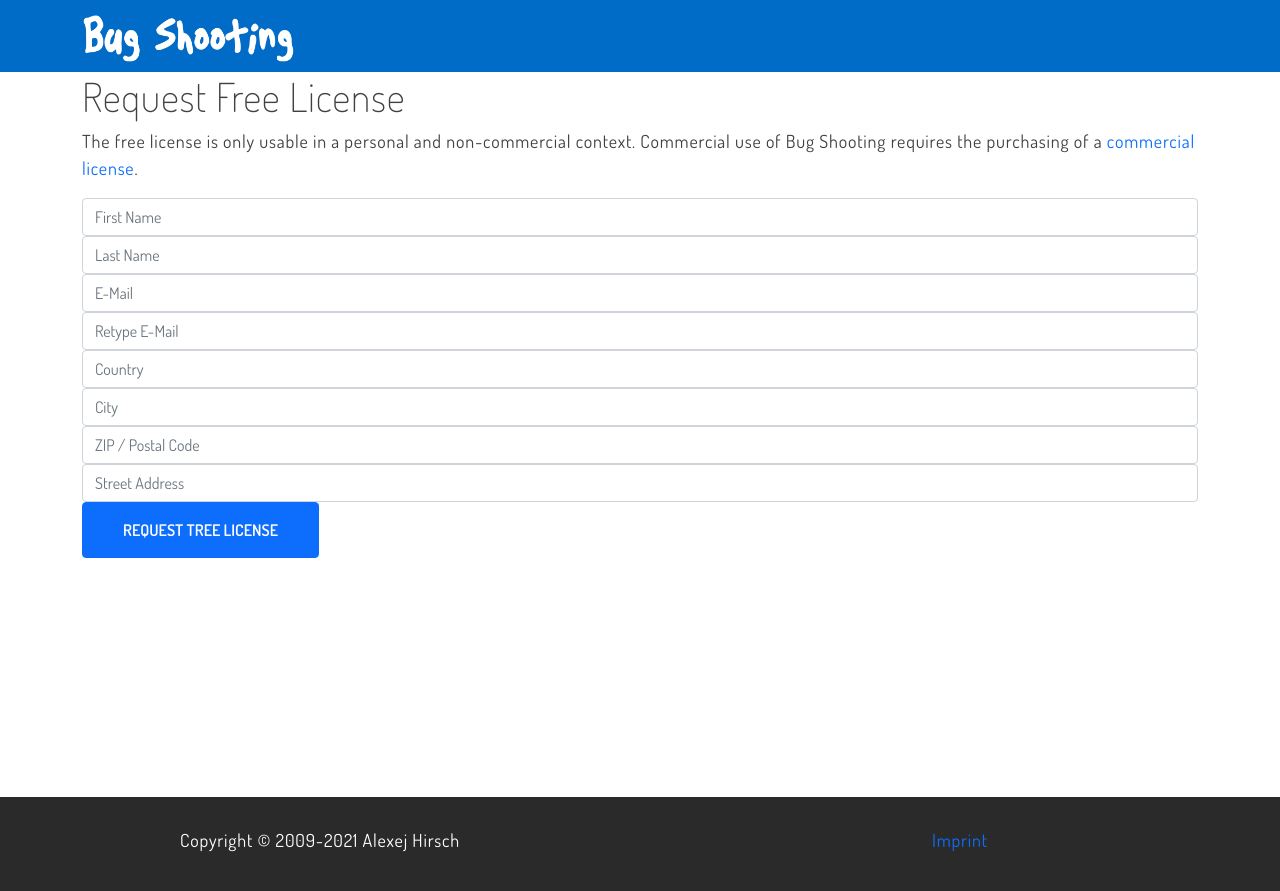
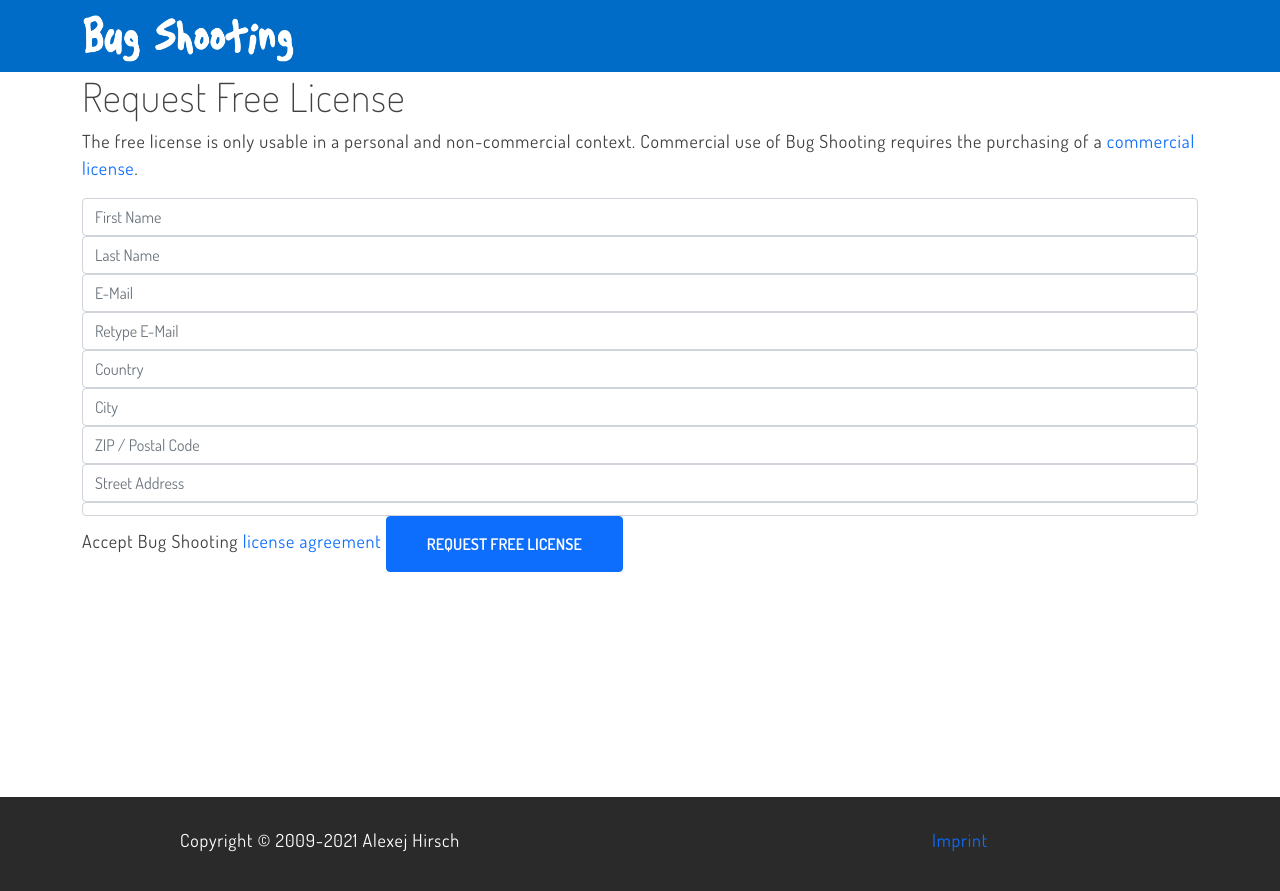
Before and after one commit to BugShooting/BugShooting.Homepage, a Jekyll site: the page built from free.md, in a window 1280 px wide. Shown: the top 891 px of the page. Built offline with Jekyll 4.4.1, drawn with Linux system fonts in a browser that asks for light colours; our own code applies the rules of GitHub Pages for plain Markdown files.

Commit message:
Update free.md

```diff
--- a/free.md
+++ b/free.md
@@ -16,5 +16,7 @@
   <input class="form-control" type="text" required name="city" placeholder="City">
   <input class="form-control" type="text" required name="zip" placeholder="ZIP / Postal Code">
   <input class="form-control" type="text" required name="street" placeholder="Street Address">
-  <button class="btn btn-lg btn-primary btn-block" type="submit">Request Tree license</button>
+  <input class="form-control" type="checkbox" required name="agreement">
+  <label for="agreement">Accept Bug Shooting <a href="{{ site.baseurl }}/agreement">license agreement</a></label>
+  <button class="btn btn-lg btn-primary btn-block" type="submit">Request Free License</button>
 </form>
```
